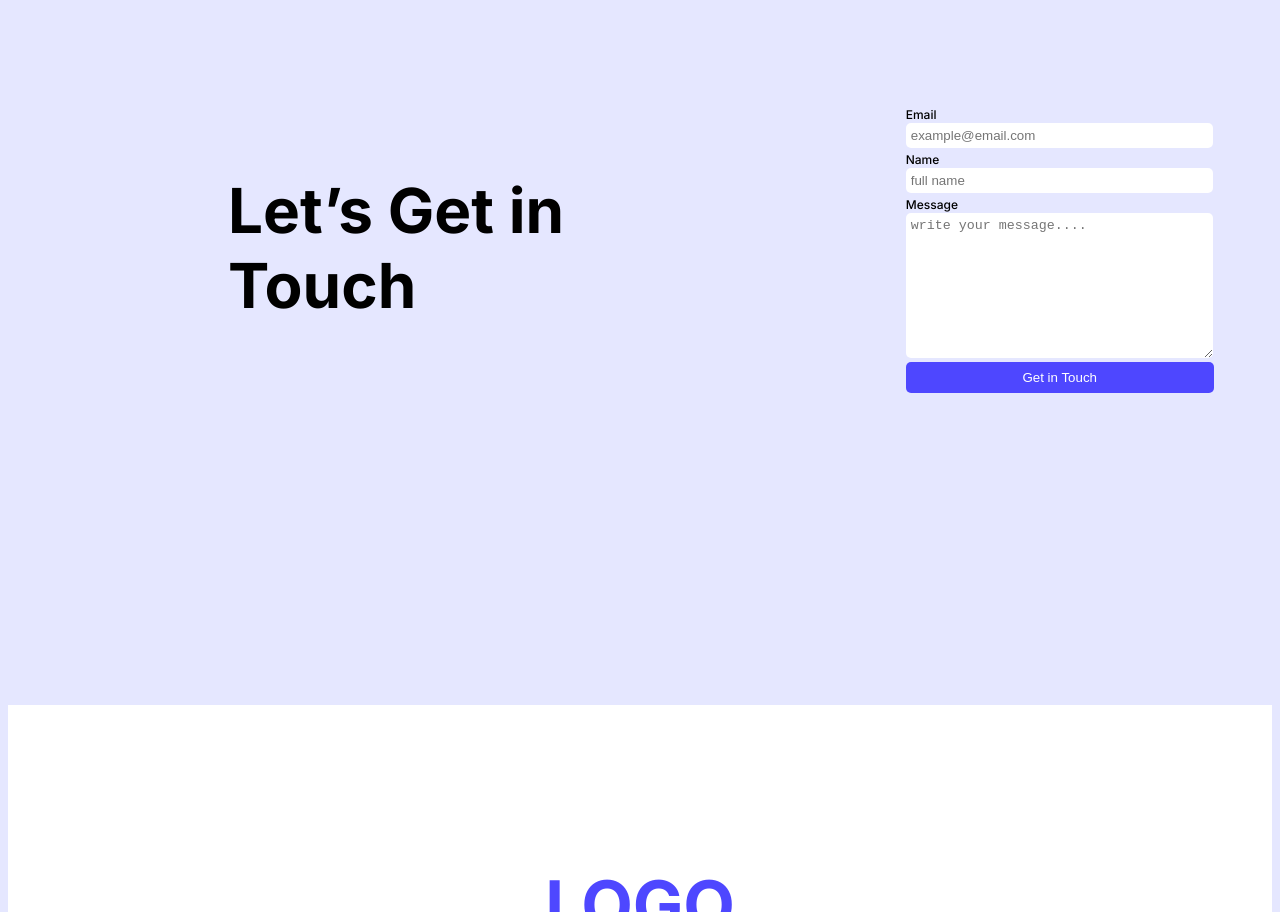
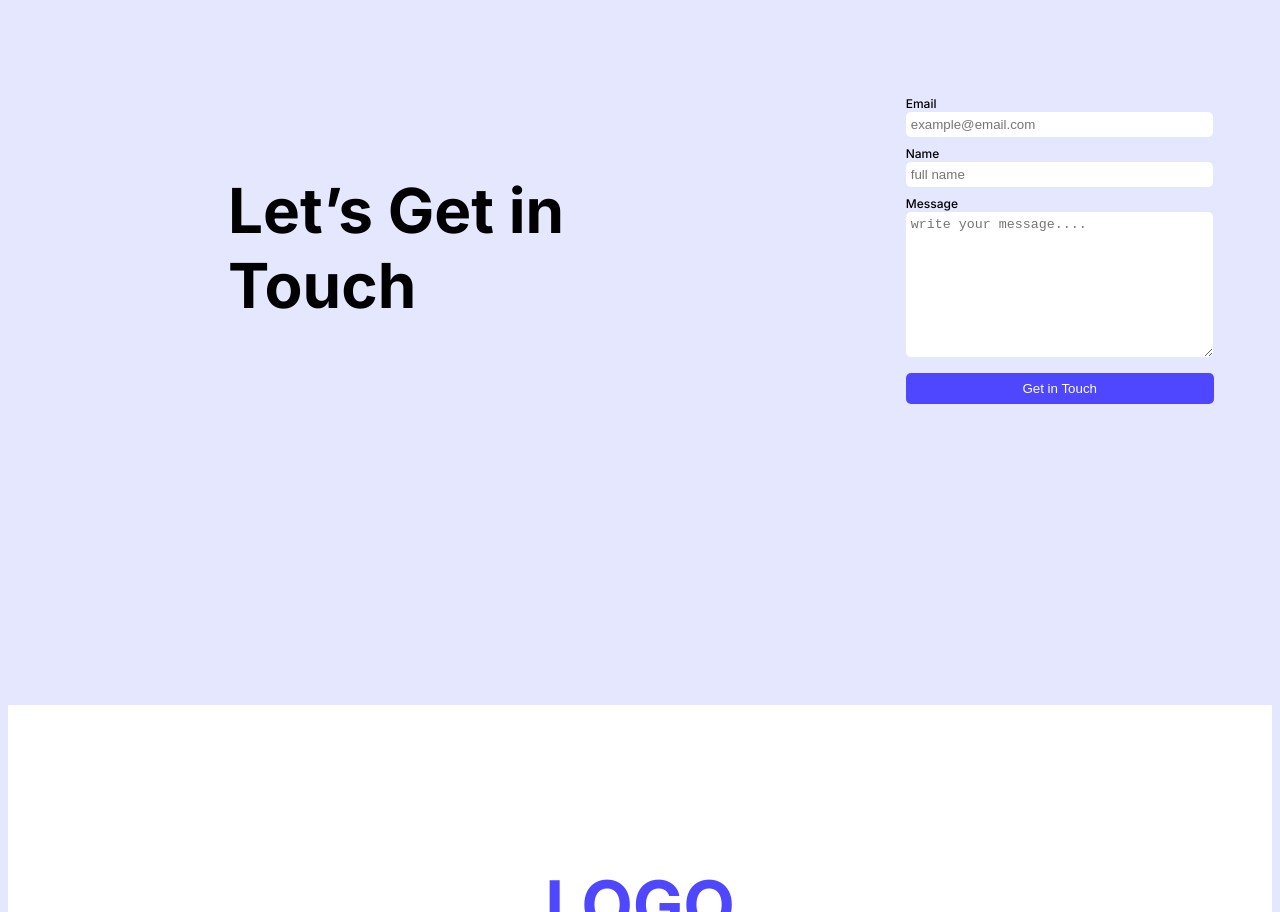
Before and after one commit to sazzad5232/assignment-1-work, a plain HTML site: page index.html in a window 1280 px wide. Shown: the part 2502-3414 px from the top of the page. Drawn offline with Linux system fonts and the light colour scheme.

Commit message:
little change again

```diff
--- a/style/assignment.css
+++ b/style/assignment.css
@@ -218,6 +218,7 @@ nav ul li a button {
 .form-section input {
   width: 297px;
   padding: 5px;
+  margin-bottom: 5px;
   border-radius: 5px;
   border: none;
 }
@@ -241,6 +242,7 @@ nav ul li a button {
 .form-section button {
   width: 308px;
   padding: 8px;
+  margin-top: 12px;
   border-radius: 5px;
   border: none;
   background-color: #4e47ff;
```
